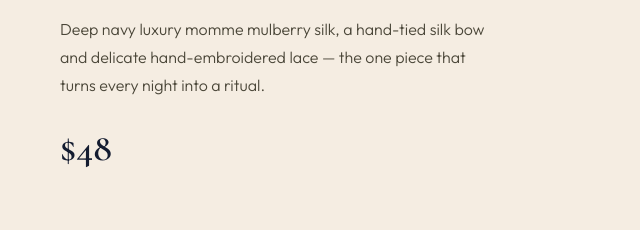
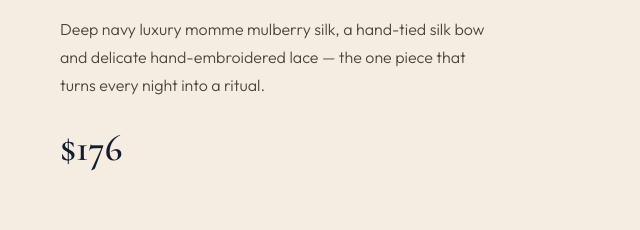
Before and after one commit to bergmandenis753-oss/hevara-silk-collection, a website: page index.html in a window 1280 px wide. Shown: the part 1902-2132 px from the top of the page, 612-1252 px from the left. Drawn offline with nearby package versions, Linux system fonts and the light colour scheme.

Commit message:
Add files via upload

```diff
--- a/index.html
+++ b/index.html
@@ -358,7 +358,7 @@ footer .fcol a:hover{opacity:1;color:var(--gold)}
         <div class="eyebrow">The Collection</div>
         <h2 class="serif">The Signature Bonnet</h2>
         <p>Deep navy luxury momme mulberry silk, a hand-tied silk bow and delicate hand-embroidered lace — the one piece that turns every night into a ritual.</p>
-        <div class="pf-price"><span class="amt serif">$48</span></div>
+        <div class="pf-price"><span class="amt serif">$176</span></div>
         <a href="product.html" class="btn buy">Own the Elegance</a>
       </div>
     </div>
```
Also changed, not shown: product.html (+1 -1 lines).
